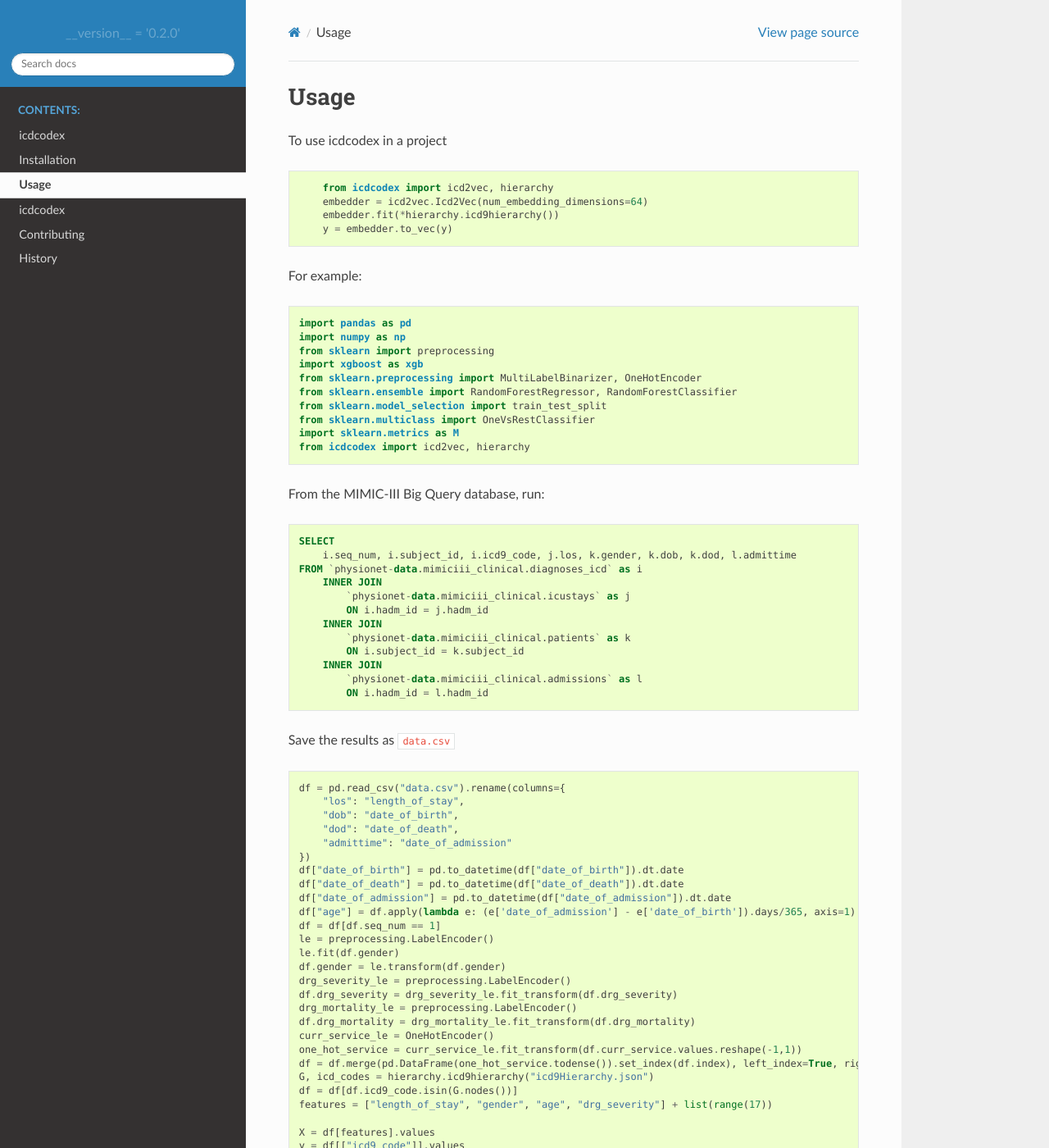
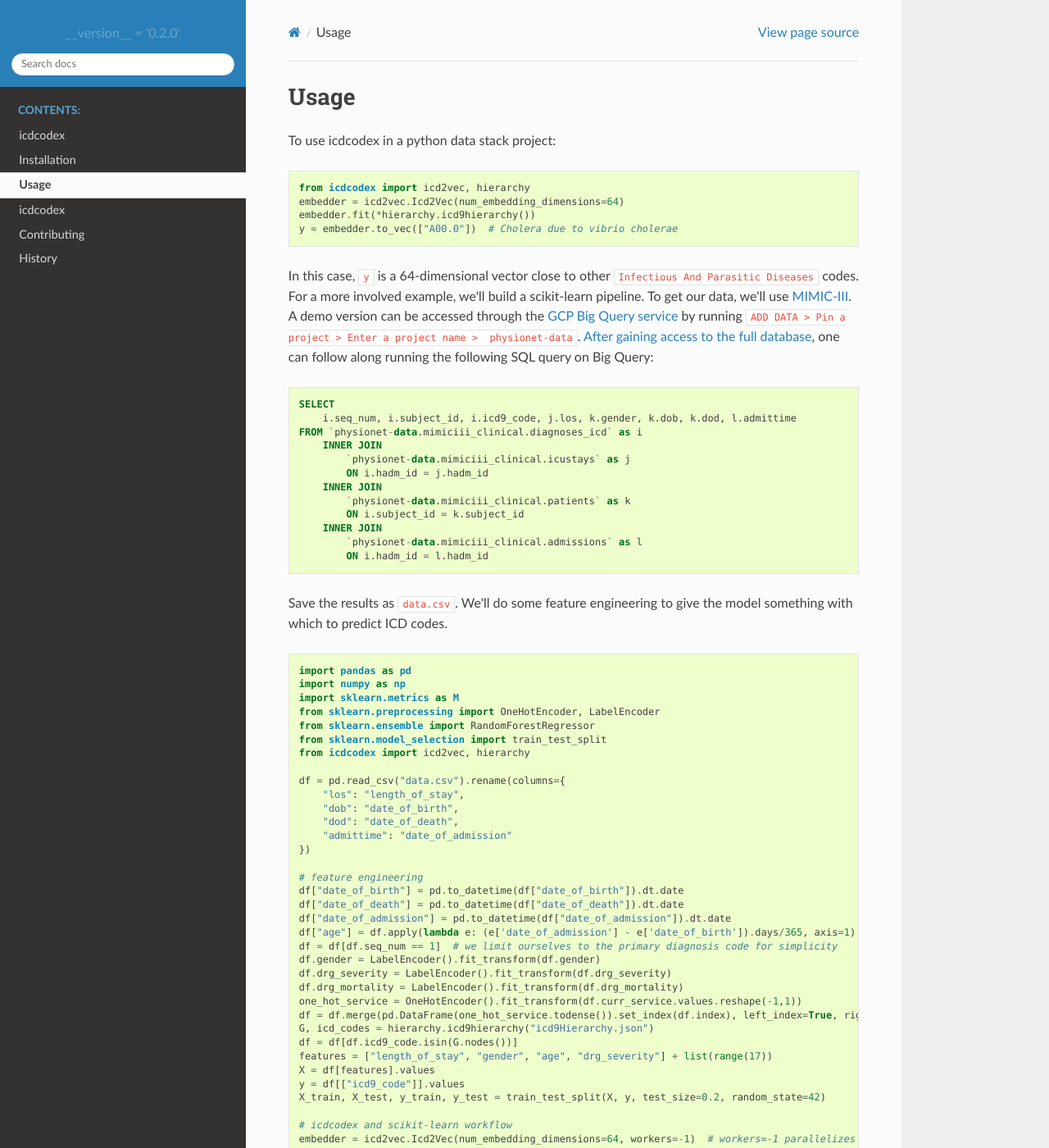
Before and after one commit to icd-codex/icd-codex, a Sphinx documentation site: the page built from docs/usage.md, in a window 1280 px wide and 1400 px high. Shown: the whole window at 82% size. Built offline with Sphinx 7.4.7 and the Read the Docs theme 2.0.0, drawn with Linux system fonts in a browser that asks for light colours; some of the changed text lies outside the part shown.

Commit message:
Update usage for API 0.3.0

````diff
--- a/docs/usage.md
+++ b/docs/usage.md
@@ -1,30 +1,17 @@
 # Usage
 
-To use icdcodex in a project
+To use icdcodex in a python data stack project:
 
 ```python
-    from icdcodex import icd2vec, hierarchy
-    embedder = icd2vec.Icd2Vec(num_embedding_dimensions=64)
-    embedder.fit(*hierarchy.icd9hierarchy())
-    y = embedder.to_vec(y)
+from icdcodex import icd2vec, hierarchy
+embedder = icd2vec.Icd2Vec(num_embedding_dimensions=64)
+embedder.fit(*hierarchy.icd9hierarchy())
+y = embedder.to_vec(["A00.0"])  # Cholera due to vibrio cholerae
 ```
 
-For example:
+In this case, `y` is a 64-dimensional vector close to other `Infectious And Parasitic Diseases` codes. For a more involved example, we'll build a scikit-learn pipeline. To get our data, we'll use [MIMIC-III](https://mimic.physionet.org/gettingstarted/demo/). A demo version can be accessed through the [GCP Big Query service](https://cloud.google.com/bigquery/) by running `ADD DATA > Pin a project > Enter a project name >
+physionet-data`. [After gaining access to the full database](https://mimic.physionet.org/gettingstarted/access/), one can follow along running the following SQL query on Big Query:
 
-```python
-import pandas as pd
-import numpy as np
-from sklearn import preprocessing
-import xgboost as xgb
-from sklearn.preprocessing import MultiLabelBinarizer, OneHotEncoder
-from sklearn.ensemble import RandomForestRegressor, RandomForestClassifier
-from sklearn.model_selection import train_test_split
-from sklearn.multiclass import OneVsRestClassifier
-import sklearn.metrics as M
-from icdcodex import icd2vec, hierarchy
-```
-
-From the MIMIC-III Big Query database, run:
 ```sql
 SELECT
     i.seq_num, i.subject_id, i.icd9_code, j.los, k.gender, k.dob, k.dod, l.admittime
@@ -40,55 +27,44 @@ FROM `physionet-data.mimiciii_clinical.diagnoses_icd` as i
         ON i.hadm_id = l.hadm_id
 ```
 
-Save the results as `data.csv`
+Save the results as `data.csv`. We'll do some feature engineering to give the model something with which to predict ICD codes.
 
 ```python
+import pandas as pd
+import numpy as np
+import sklearn.metrics as M
+from sklearn.preprocessing import OneHotEncoder, LabelEncoder
+from sklearn.ensemble import RandomForestRegressor
+from sklearn.model_selection import train_test_split
+from icdcodex import icd2vec, hierarchy
+
 df = pd.read_csv("data.csv").rename(columns={
     "los": "length_of_stay",
     "dob": "date_of_birth",
     "dod": "date_of_death",
     "admittime": "date_of_admission"
 })
+
+# feature engineering
 df["date_of_birth"] = pd.to_datetime(df["date_of_birth"]).dt.date
 df["date_of_death"] = pd.to_datetime(df["date_of_death"]).dt.date
 df["date_of_admission"] = pd.to_datetime(df["date_of_admission"]).dt.date
 df["age"] = df.apply(lambda e: (e['date_of_admission'] - e['date_of_birth']).days/365, axis=1)
-df = df[df.seq_num == 1]
-le = preprocessing.LabelEncoder()
-le.fit(df.gender)
-df.gender = le.transform(df.gender)
-drg_severity_le = preprocessing.LabelEncoder()
-df.drg_severity = drg_severity_le.fit_transform(df.drg_severity)
-drg_mortality_le = preprocessing.LabelEncoder()
-df.drg_mortality = drg_mortality_le.fit_transform(df.drg_mortality)
-curr_service_le = OneHotEncoder()
-one_hot_service = curr_service_le.fit_transform(df.curr_service.values.reshape(-1,1))
+df = df[df.seq_num == 1]  # we limit ourselves to the primary diagnosis code for simplicity
+df.gender = LabelEncoder().fit_transform(df.gender)
+df.drg_severity = LabelEncoder().fit_transform(df.drg_severity)
+df.drg_mortality = LabelEncoder().fit_transform(df.drg_mortality)
+one_hot_service = OneHotEncoder().fit_transform(df.curr_service.values.reshape(-1,1))
 df = df.merge(pd.DataFrame(one_hot_service.todense()).set_index(df.index), left_index=True, right_index=True)
 G, icd_codes = hierarchy.icd9hierarchy("icd9Hierarchy.json")
 df = df[df.icd9_code.isin(G.nodes())]
 features = ["length_of_stay", "gender", "age", "drg_severity"] + list(range(17))
-
 X = df[features].values
 y = df[["icd9_code"]].values
 X_train, X_test, y_train, y_test = train_test_split(X, y, test_size=0.2, random_state=42)
-```
 
-We can look at a baseline model
-
-```python
-ohe = OneHotEncoder(handle_unknown="ignore")
-y_train_onehot = ohe.fit_transform(y_train)
-clf_onehot = RandomForestClassifier()
-clf_onehot.fit(X_train, y_train_onehot.todense())
-f1 = M.f1_score(ohe.transform(y_test), clf_onehot.predict(X_test), average="weighted")
-acc = M.accuracy_score(ohe.transform(y_test), clf_onehot.predict(X_test))
-f"accuracy = {acc:.2f}, f1 = {f1:.2f}"
-```
-
-And compare it to our embedding model
-
-```python
-embedder = icd2vec.Icd2Vec(num_embedding_dimensions=64, walk_length=10, num_walks=200, workers=-1)
+# icdcodex and scikit-learn workflow
+embedder = icd2vec.Icd2Vec(num_embedding_dimensions=64, workers=-1)  # workers=-1 parallelizes the node2vec algorithm
 embedder.fit(G, icd_codes)
 y_train_continuous = embedder.to_vec(y_train.reshape(-1))
 clf = RandomForestRegressor()
@@ -97,4 +73,5 @@ y_pred = embedder.to_code(clf.predict(X_test))
 acc = M.accuracy_score(y_test, y_pred)
 f1 = M.f1_score(y_test, y_pred, average="weighted")
 f"accuracy = {acc:.2f}, f1 = {f1:.2f}"
+# >>> accuracy = 0.41, f1 = 0.48
 ```
````
